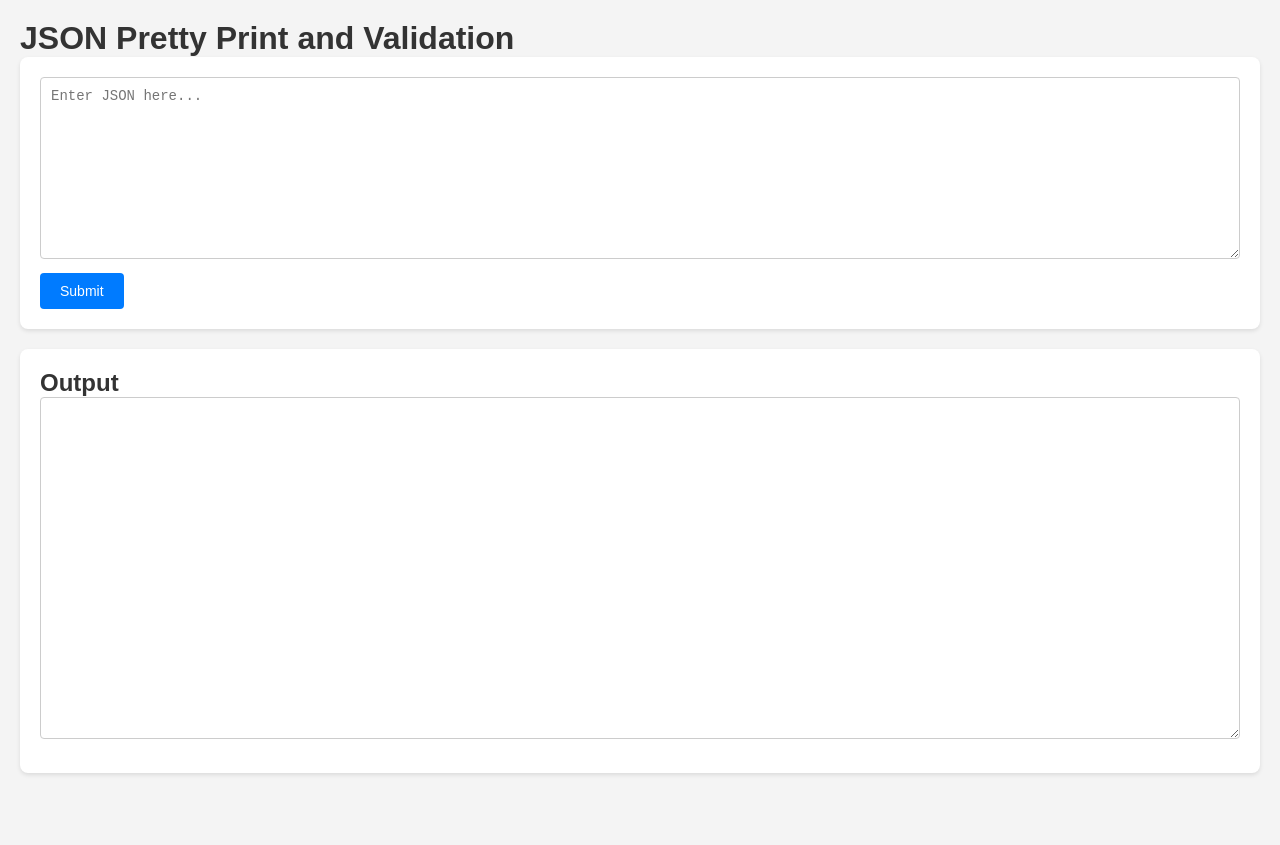
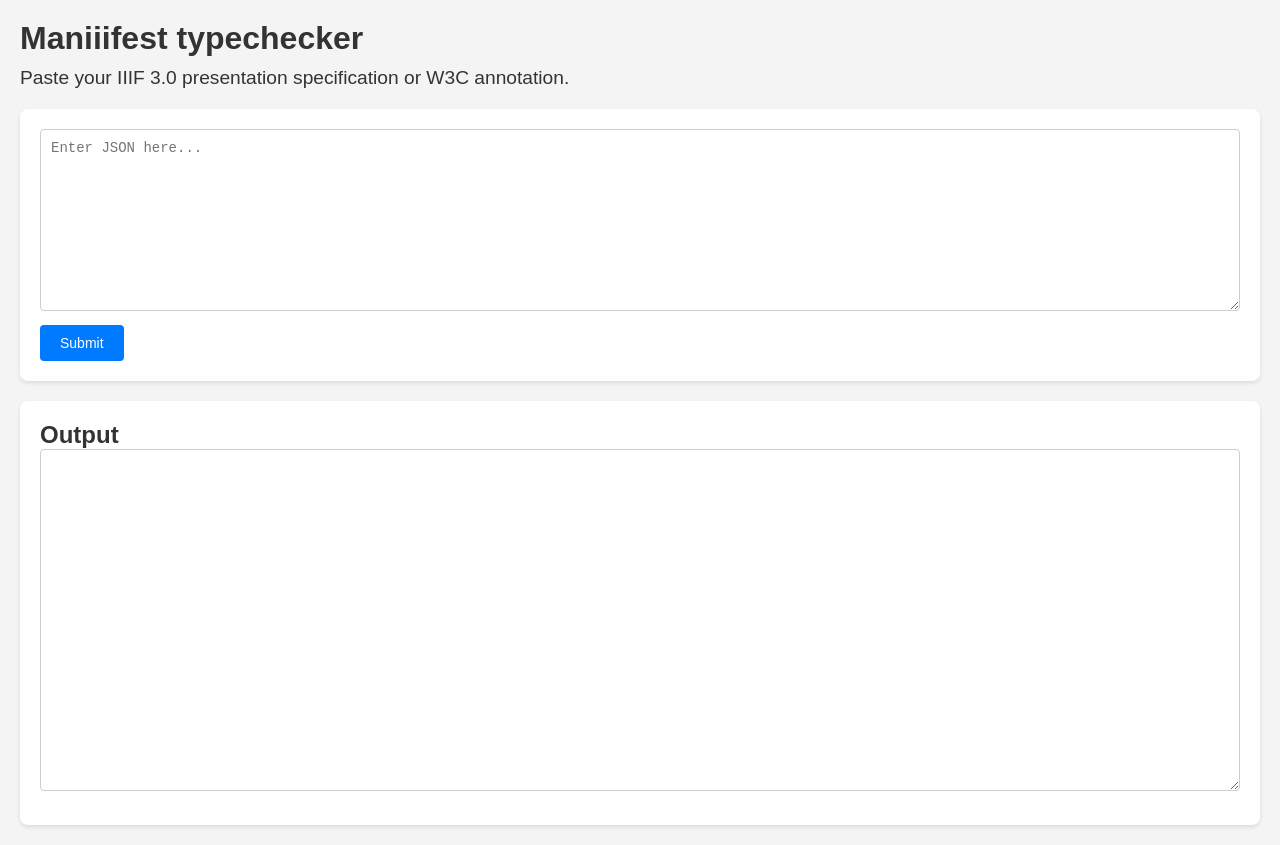
Before and after one commit to jptmoore/presentation-typechecker, a website: page src/index.html in a window 1280 px wide. Before the commit the page ends 800 px from the top, so only its background shows below. Drawn offline with Linux system fonts and the light colour scheme.

Commit message:
edit look

```diff
--- a/src/index.html
+++ b/src/index.html
@@ -7,7 +7,8 @@
     <link rel="stylesheet" href="styles.css" />
 </head>
 <body>
-    <h1>JSON Pretty Print and Validation</h1>
+    <h1>Maniiifest typechecker</h1>
+    <p>Paste your IIIF 3.0 presentation specification or W3C annotation.</p>
     <div class="container">
         <div class="form-container">
             <form id="jsonForm">
--- a/src/styles.css
+++ b/src/styles.css
@@ -50,6 +50,18 @@ button:hover {
     background-color: #0056b3;
 }
 
+h1 {
+    margin-top: 20px;
+    margin-bottom: 10px;
+    font-size: 2em;
+}
+
+p {
+    margin-top: 10px;
+    margin-bottom: 20px;
+    font-size: 1.2em;
+}
+
 /* Responsive design for smaller screens */
 @media (max-width: 768px) {
     .form-container {
```
